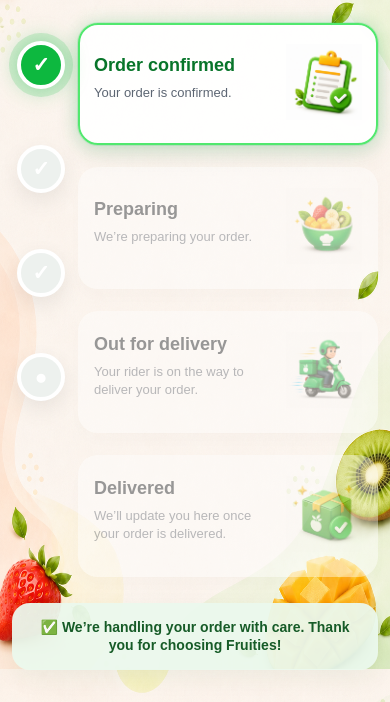
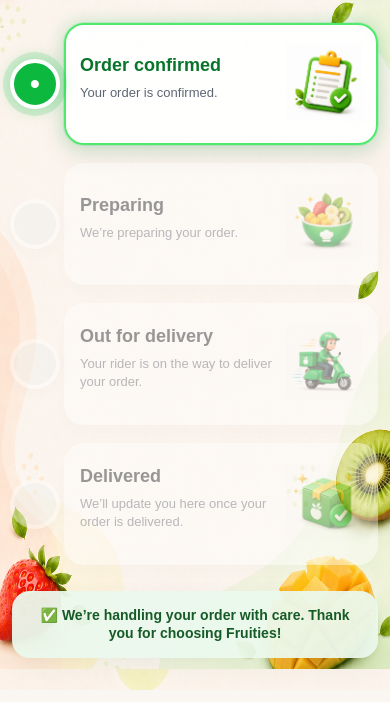
Before and after one commit to iownzs/Fruities, a website: page public/live-track.html in a window 390 px wide. Shown: the part 175-877 px from the top of the page. Drawn offline with Linux system fonts and the light colour scheme.

Commit message:
Attach tracker circles to card centers

```diff
--- a/public/live-track.html
+++ b/public/live-track.html
@@ -57,6 +57,42 @@ window.addEventListener("load", function(){
 document.querySelectorAll(".art img, .logo img").forEach(img => {
   img.addEventListener("load", function(){
     setTimeout(syncTrackerCircles, 60);
+  });
+});
+
+
+/* tracker-card-attached-timeline-v1 */
+function syncTrackerCircles(){
+  const cardsBox = document.querySelector(".cards");
+  const cards = Array.from(document.querySelectorAll(".step-card"));
+  if(!cardsBox || !cards.length) return;
+
+  const first = cards[0].offsetTop + cards[0].offsetHeight / 2;
+  const last = cards[cards.length - 1].offsetTop + cards[cards.length - 1].offsetHeight / 2;
+
+  const stepName = CURRENT_TRACKER_STEP === "placed" ? "confirmed" : CURRENT_TRACKER_STEP;
+  const stepIndex = Math.max(0, STEPS.indexOf(stepName));
+  const active = cards[stepIndex]
+    ? cards[stepIndex].offsetTop + cards[stepIndex].offsetHeight / 2
+    : first;
+
+  cardsBox.style.setProperty("--track-top", first + "px");
+  cardsBox.style.setProperty("--track-height", Math.max(0, last - first) + "px");
+  cardsBox.style.setProperty("--track-fill", Math.max(0, active - first) + "px");
+}
+
+window.addEventListener("resize", function(){
+  setTimeout(syncTrackerCircles, 50);
+});
+
+window.addEventListener("load", function(){
+  setTimeout(syncTrackerCircles, 100);
+  setTimeout(syncTrackerCircles, 500);
+});
+
+document.querySelectorAll(".art img,.logo img").forEach(function(img){
+  img.addEventListener("load", function(){
+    setTimeout(syncTrackerCircles, 80);
   });
 });
 
@@ -596,6 +632,140 @@ body{
   height:var(--rail-fill, 0px) !important;
 }
 
+
+/* tracker-card-attached-timeline-v1 */
+
+/* Stop using the separate rail because it misaligns on mobile */
+.tracker{
+  display:block !important;
+  max-width:760px !important;
+  margin:0 auto !important;
+}
+
+.rail{
+  display:none !important;
+}
+
+/* Cards now own the timeline */
+.cards{
+  position:relative !important;
+  padding-left:64px !important;
+  gap:22px !important;
+}
+
+/* gray full line */
+.cards::before{
+  content:"";
+  position:absolute;
+  left:24px;
+  top:var(--track-top, 60px);
+  width:6px;
+  height:var(--track-height, 0px);
+  background:rgba(13,184,63,.14);
+  border-radius:999px;
+  z-index:0;
+}
+
+/* green progress line */
+.cards::after{
+  content:"";
+  position:absolute;
+  left:24px;
+  top:var(--track-top, 60px);
+  width:6px;
+  height:var(--track-fill, 0px);
+  background:#0db83f;
+  border-radius:999px;
+  z-index:1;
+}
+
+.step-card{
+  position:relative !important;
+  z-index:2 !important;
+}
+
+/* circle attached to exact middle of each card */
+.step-card::before{
+  content:"";
+  position:absolute;
+  left:-40px;
+  top:50%;
+  transform:translate(-50%,-50%);
+  width:48px;
+  height:48px;
+  border-radius:50%;
+  background:#e7eee8;
+  border:5px solid #fff;
+  box-shadow:0 8px 22px rgba(0,0,0,.08);
+  z-index:3;
+  display:grid;
+  place-items:center;
+  color:#fff;
+  font-weight:900;
+}
+
+/* completed card circle */
+.step-card.done::before{
+  content:"✓";
+  background:#0db83f;
+  font-size:25px;
+  box-shadow:0 6px 16px rgba(13,184,63,.18);
+}
+
+/* active card circle */
+.step-card.active::before{
+  content:"•";
+  background:#0db83f;
+  font-size:32px;
+  line-height:1;
+  box-shadow:
+    0 0 0 8px rgba(13,184,63,.16),
+    0 0 24px rgba(13,184,63,.38);
+}
+
+/* pending circle */
+.step-card.pending::before{
+  content:"";
+  background:#eef1ee;
+  box-shadow:0 6px 16px rgba(0,0,0,.05);
+}
+
+/* mobile */
+@media(max-width:700px){
+  .tracker{
+    max-width:620px !important;
+  }
+
+  .cards{
+    padding-left:52px !important;
+    gap:18px !important;
+  }
+
+  .cards::before,
+  .cards::after{
+    left:21px;
+    width:5px;
+  }
+
+  .step-card::before{
+    left:-31px;
+    width:42px;
+    height:42px;
+    border-width:4px;
+  }
+
+  .step-card.done::before{
+    font-size:21px;
+  }
+
+  .step-card.active::before{
+    font-size:28px;
+    box-shadow:
+      0 0 0 7px rgba(13,184,63,.15),
+      0 0 18px rgba(13,184,63,.30);
+  }
+}
+
 </style>
 </head>
 
```
